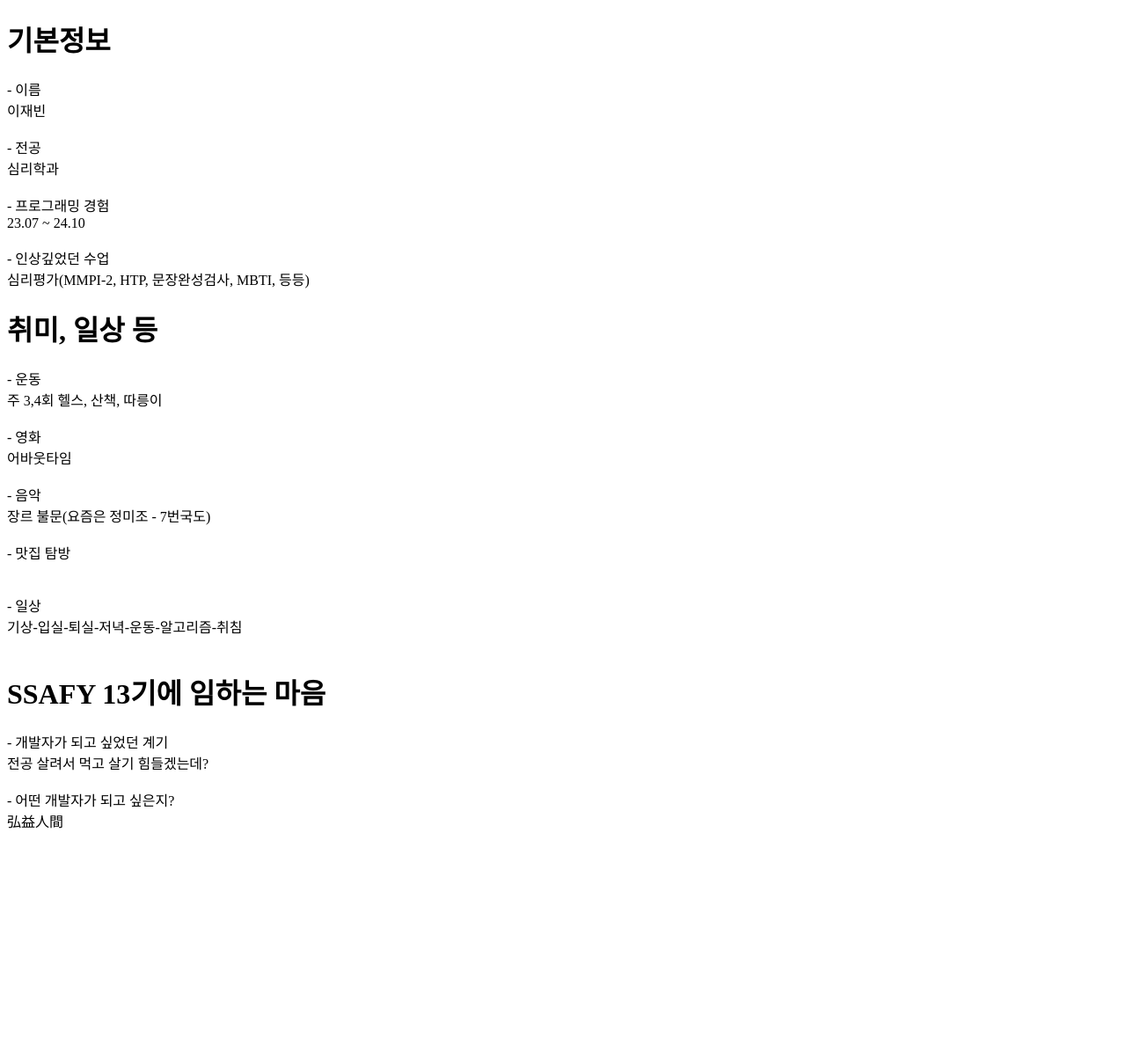
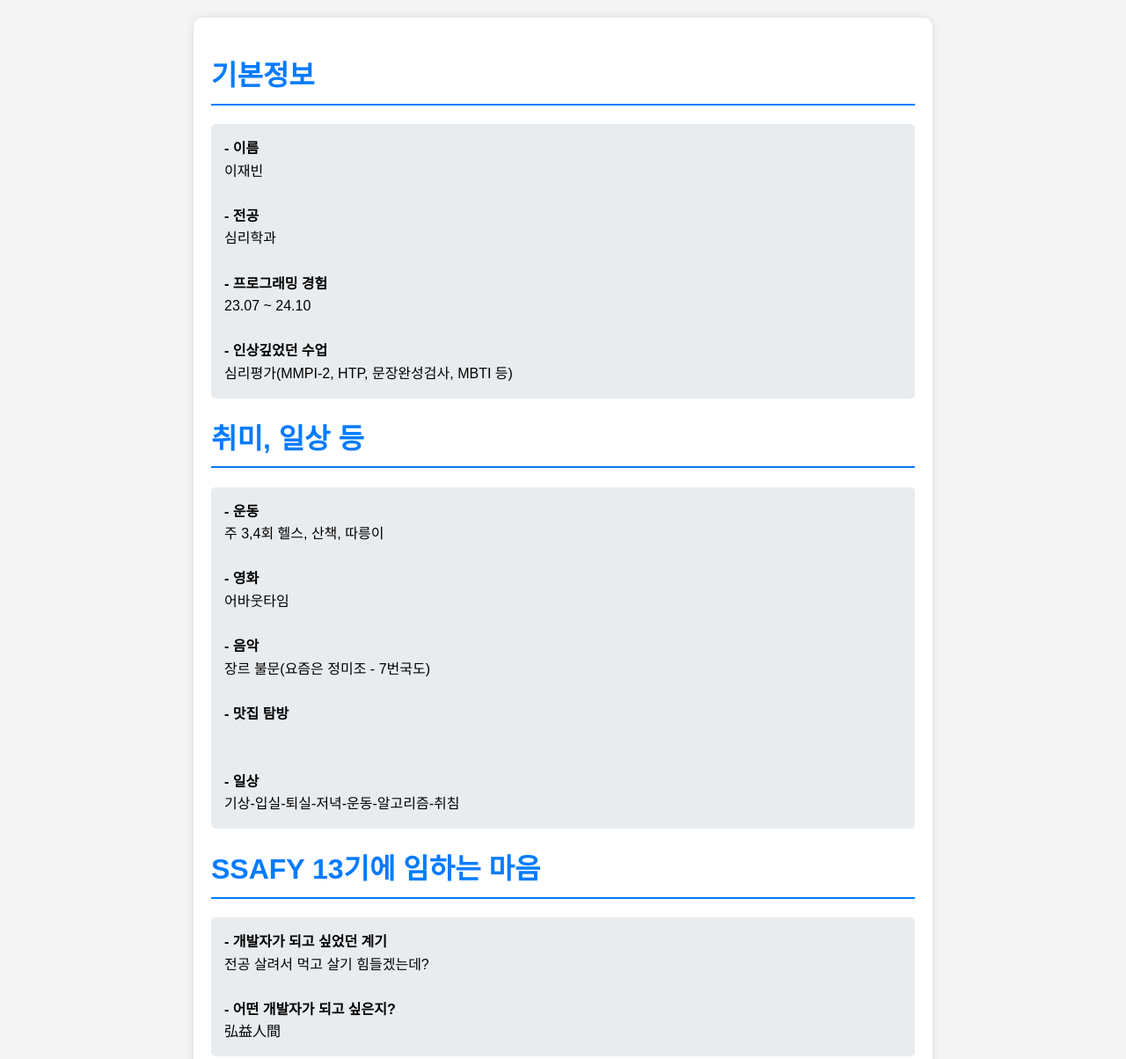
Before and after one commit to jabdev1009/jabdev1009.github.io, a plain HTML site: page index.html in a window 1280 px wide. Shown: the whole page at 88% size. Before the commit the page ends 953 px from the top, so only its background shows below. Drawn offline with Linux system fonts and the light colour scheme.

Commit message:
GPT야 고마워

```diff
--- a/index.html
+++ b/index.html
@@ -1,49 +1,75 @@
 <!DOCTYPE html>
-
 <html lang="en">
 <head>
     <meta charset="UTF-8">
     <meta name="viewport" content="width=device-width, initial-scale=1.0">
     <title>jabDev1009</title>
+    <style>
+        body {
+            font-family: Arial, sans-serif;
+            background-color: #f4f4f4;
+            margin: 0;
+            padding: 20px;
+        }
+        .container {
+            max-width: 800px;
+            background: white;
+            padding: 20px;
+            margin: auto;
+            box-shadow: 0 0 10px rgba(0, 0, 0, 0.1);
+            border-radius: 10px;
+        }
+        h1 {
+            border-bottom: 2px solid #007BFF;
+            padding-bottom: 5px;
+            color: #007BFF;
+        }
+        div {
+            margin-bottom: 20px;
+            line-height: 1.6;
+        }
+        .section {
+            background: #e9ecef;
+            padding: 15px;
+            border-radius: 5px;
+        }
+    </style>
 </head>
 <body>
-<h1>
-    기본정보
-</h1>
-<div>
-    - 이름<br>
+    <div class="container">
+        <h1>기본정보</h1>
+        <div class="section">
+            <strong>- 이름</strong><br>
             이재빈<br><br>
-    - 전공<br>
+            <strong>- 전공</strong><br>
             심리학과 <br><br>
-    - 프로그래밍 경험<br>
+            <strong>- 프로그래밍 경험</strong><br>
             23.07 ~ 24.10<br><br>
-    - 인상깊었던 수업<br>
-    심리평가(MMPI-2, HTP, 문장완성검사, MBTI, 등등)<br>
+            <strong>- 인상깊었던 수업</strong><br>
+            심리평가(MMPI-2, HTP, 문장완성검사, MBTI 등)
         </div>
-<h1>
-    취미, 일상 등
-</h1>
-<div>
-    - 운동<br>
+
+        <h1>취미, 일상 등</h1>
+        <div class="section">
+            <strong>- 운동</strong><br>
             주 3,4회 헬스, 산책, 따릉이<br><br>
-    - 영화<br>
+            <strong>- 영화</strong><br>
             어바웃타임<br><br>
-    - 음악<br>
+            <strong>- 음악</strong><br>
             장르 불문(요즘은 정미조 - 7번국도)<br><br>
-    - 맛집 탐방<br>
+            <strong>- 맛집 탐방</strong><br>
             <br><br>
-    - 일상<br>
-    기상-입실-퇴실-저녁-운동-알고리즘-취침<br><br>
+            <strong>- 일상</strong><br>
+            기상-입실-퇴실-저녁-운동-알고리즘-취침
+        </div>
 
+        <h1>SSAFY 13기에 임하는 마음</h1>
+        <div class="section">
+            <strong>- 개발자가 되고 싶었던 계기</strong><br>
+            전공 살려서 먹고 살기 힘들겠는데?<br><br>
+            <strong>- 어떤 개발자가 되고 싶은지?</strong><br>
+            弘益人間
         </div>
-<h1>
-    SSAFY 13기에 임하는 마음
-</h1>
-<div>
-    - 개발자가 되고 싶었던 계기<br>
-    전공 살려서 먹고 살기 힘들겠는데?<br><br>
-    - 어떤 개발자가 되고 싶은지?<br>
-    弘益人間<br>
     </div>
 </body>
 </html>
```
Lines whose indentation alone changed are shown as unchanged.
